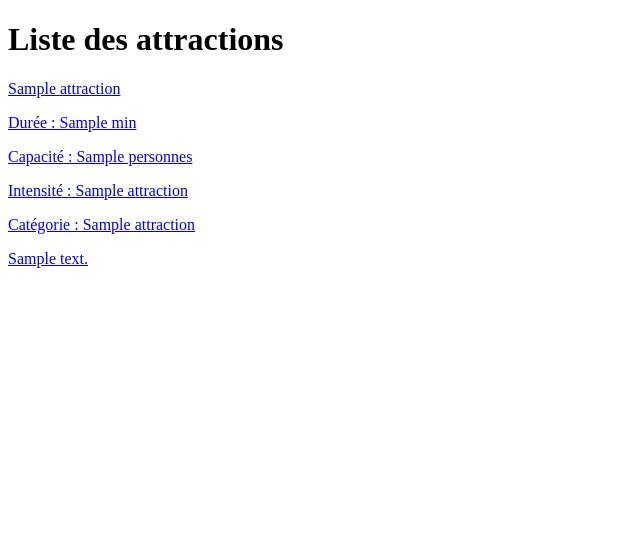
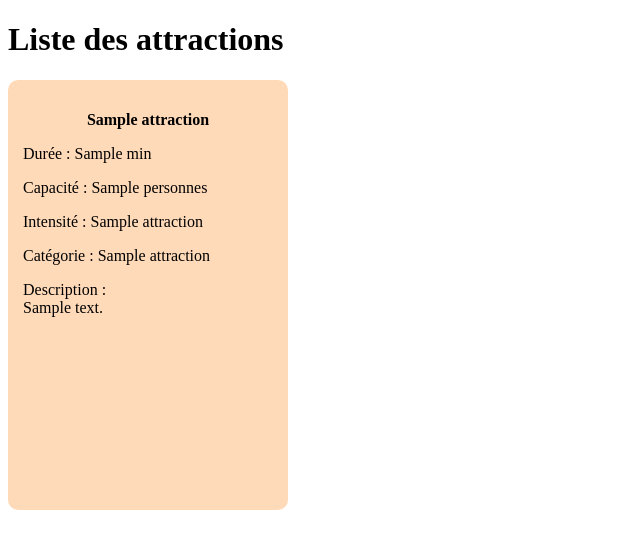
Before and after one commit to Dambpfl/MCD_Europapark, a PHP site: template Projet/view/listAttractions.php in a window 1280 px wide. Shown: the part 26-575 px from the top of the page, without its empty margins (0-640 px from the left). Run offline with PHP 8.4, Linux system fonts and the light colour scheme; the template is opened without the code that fills it: most values are stand-ins (such as "Sample title", 1, 10 or a date in 2020); some libraries are stand-ins or nearby versions.

Commit message:
css -> listes des attractions

```diff
--- a/Projet/public/css/style.css
+++ b/Projet/public/css/style.css
@@ -0,0 +1,32 @@
+.attraction-container {
+    display: flex;
+    flex-wrap: wrap;
+    gap: 10px;
+}
+
+.attraction a{
+    text-decoration: none;
+}
+
+.attraction {
+    padding: 15px;
+    background-color: peachpuff;
+    height: 400px;
+    width: 250px;
+    border-radius: 10px;
+}
+
+.nom,
+.duree,
+.capacite,
+.intensite,
+.categorie,
+.description {
+    color: black;
+}
+
+.nom {
+    display: flex;
+    justify-content: center;
+    font-weight: bolder;
+}
--- a/Projet/view/listAttractions.php
+++ b/Projet/view/listAttractions.php
@@ -14,7 +14,7 @@
                     <p class="capacite">Capacité : <?= $listAttraction['capaciteMax']; ?> personnes</p>
                     <p class="intensite">Intensité : <?= $listAttraction['nomIntensite']; ?></p>
                     <p class="categorie">Catégorie : <?= $listAttraction['nomCategorie']; ?></p>
-                    <p class="nom"><?= $listAttraction['description']; ?></p>
+                    <p class="description">Description :<br> <?= $listAttraction['description']; ?></p>
                 </a>
             </div>
         <?php } ?>
```
Also changed, not shown: Projet/view/listAvis.php (+3 -4 lines).
